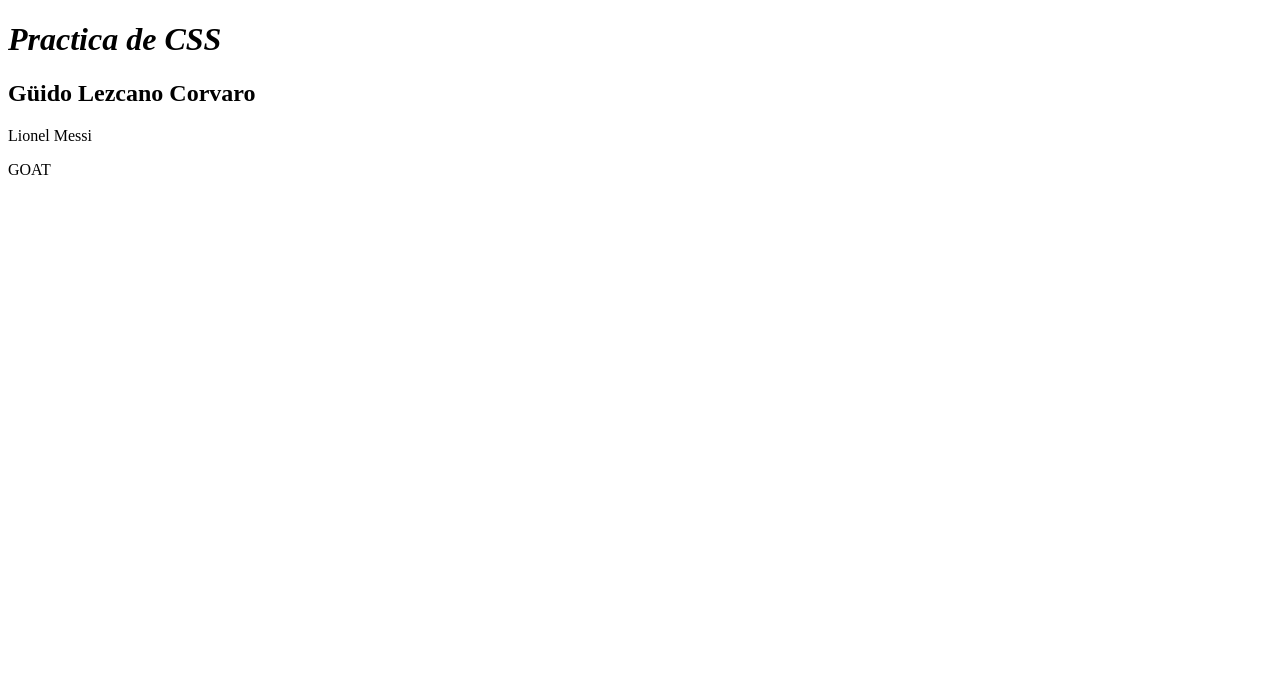
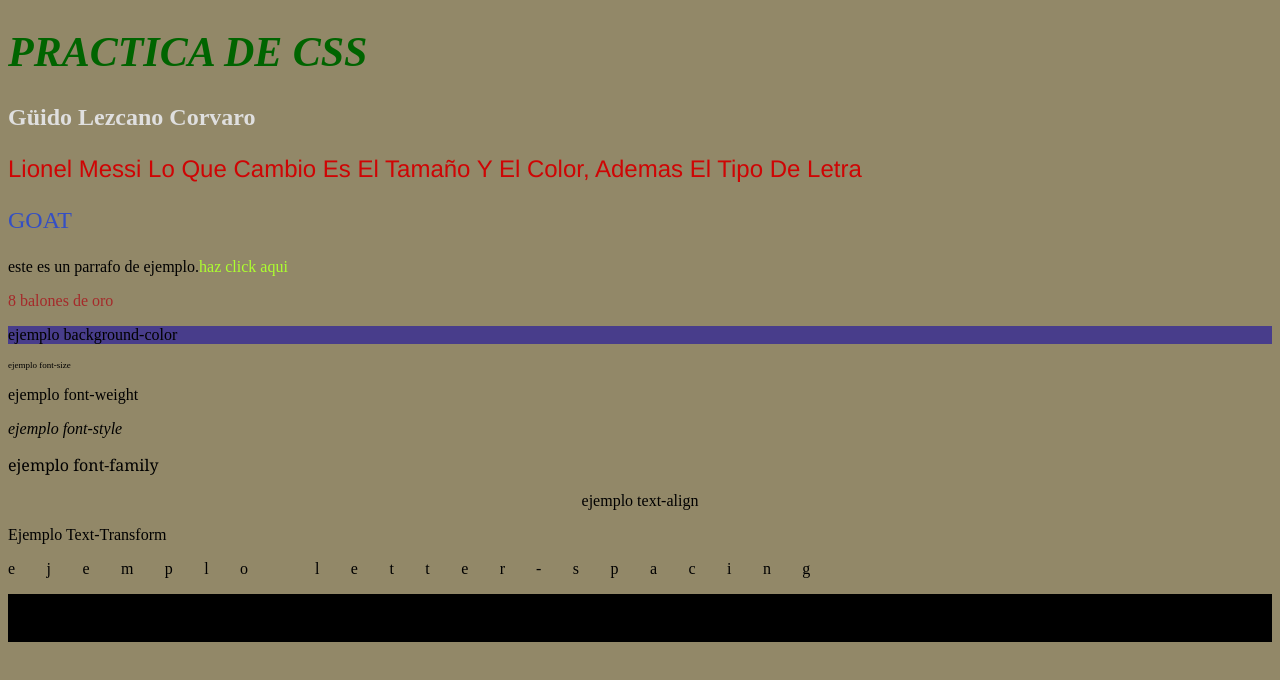
Before and after one commit to widim178/web1-css-basico, a plain HTML site: page ejercicio2.html in a window 1280 px wide. Drawn offline with Linux system fonts and the light colour scheme.

Commit message:
finalizado

```diff
--- a/ejercicio2.html
+++ b/ejercicio2.html
@@ -11,18 +11,55 @@
 
     <header>
 
-        <h1><i>Practica de CSS</i></h1>
+        <h1 class="encabezado"><i>Practica de CSS</i></h1>
         <h2>Güido Lezcano Corvaro</h2>
 
     </header>
     <main>
-        <p class="messias">
+        <p class="parrafo">
             Lionel Messi
+            lo que cambio es el tamaño y el color, ademas el tipo de letra
 
         </p>
-        <p class="lio">
+        <p class="parrafo2">
             GOAT
 
+        </p>
+        <p>
+            este es un parrafo de ejemplo.<a href="./estilos.css">haz click aqui </a>
+
+        </p>
+        <p class="parrafo3">
+            8 balones de oro
+        </p>
+        <p class="p5">
+            ejemplo background-color
+
+        </p>
+        <p class="p6">
+            ejemplo font-size
+
+        </p>
+        <p class="p7">
+            ejemplo font-weight
+        </p>
+        <p class="p8">
+            ejemplo font-style
+        </p>
+        <p class="p9">
+            ejemplo font-family
+        </p>
+        <p class="p10">
+            ejemplo text-align
+        </p>
+        <p class="p11">
+            ejemplo text-transform
+        </p>
+        <p class="p13">
+            ejemplo letter-spacing
+        </p>
+        <p class="p14">
+            ejemplo line-height
         </p>
 
     </main>
--- a/estilos.css
+++ b/estilos.css
@@ -1,10 +1,71 @@
 /*Estilos para la pagina web*/
-#messias{
-    color:rgba(255, 0, 0, 0.493);
+body{
+    background-color: rgb(146, 136, 104);
+    font-size:16px;
+}
+.parrafo {
+    color:rgb(207, 4, 4);
     font-size:1.5em;
+    text-align:justify;
+    text-transform:capitalize;
+    font-size:24px;
+    font-family: 'Franklin Gothic Medium', 'Arial Narrow', Arial, sans-serif;
 
 }
-#lio{
+.parrafo2 {
     color: rgba(27, 63, 221, 0.788);
     font-size:1.5em;
 }
+
+h1{
+    font-size:29px;
+    color: darkgreen;
+    text-align:center;
+}
+
+h2{
+    color: rgb(223, 223, 223);
+}
+
+.encabezado{
+    text-align: justify;
+    text-transform:uppercase;
+    font-weight:bold;
+    font-size:42px;
+}
+p a{
+    color:greenyellow;
+    text-decoration: none;
+}
+
+.parrafo3{
+    color:brown;
+}
+.p5{
+    background-color:darkslateblue;
+}
+.p6{
+    font-size:xx-small;
+}
+.p7{
+    font-weight:300;
+}
+.p8{
+    font-style:oblique;
+}
+.p9{
+    font-family:Georgia, 'Times New Roman', Times, serif;
+}
+.p10{
+    text-align:center;
+}
+.p11{
+    text-transform:capitalize;
+}
+.p13{
+    letter-spacing:3cap;
+}
+.p14{
+    line-height:300%;
+    background-color:black;
+}
```
